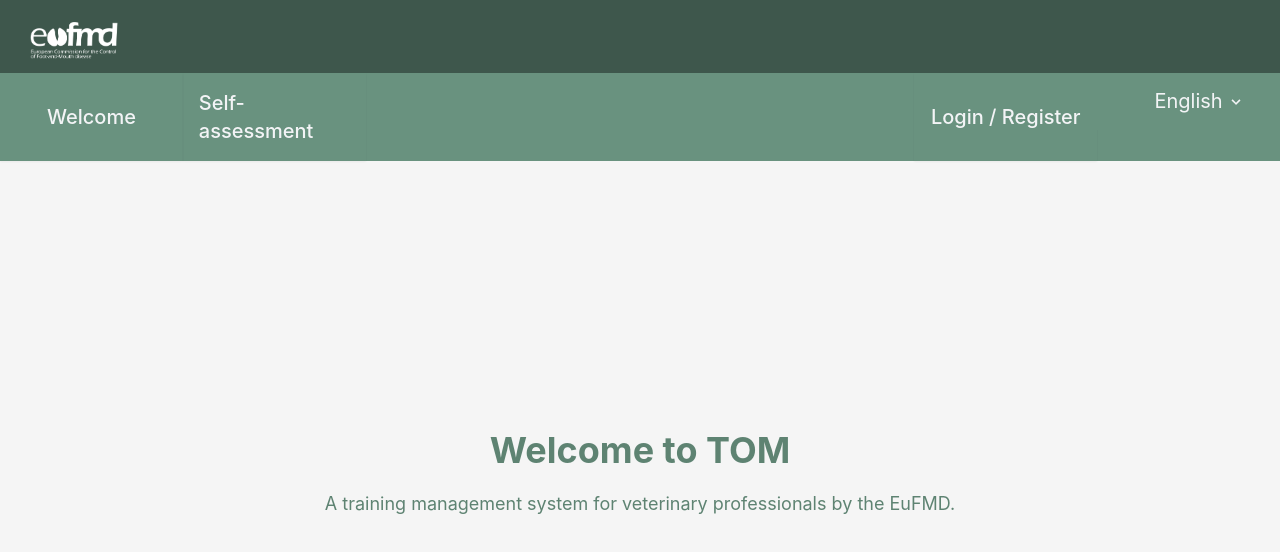
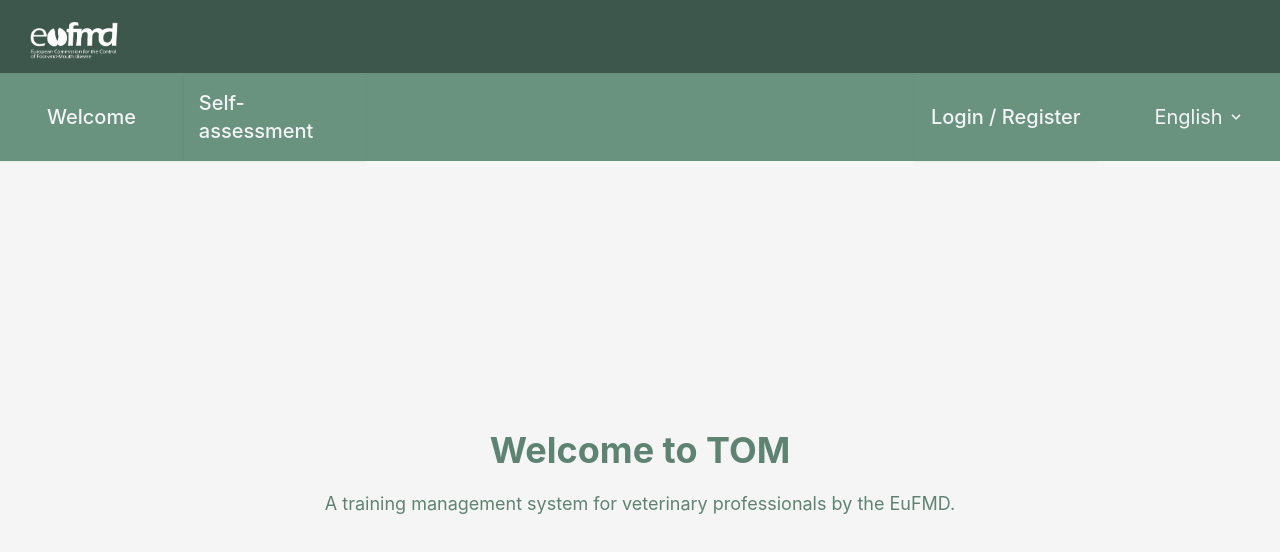
Before and after one commit to FAOEuFMD/TOM-test, a Vue app: page / in a window 1280 px wide. Shown: the top 552 px of the page. Built offline with nearby package versions, Linux system fonts and the light colour scheme.

Commit message:
hotfix: styling fix on locale switcher

```diff
--- a/src/components/navbar/LocaleSwitcher.vue
+++ b/src/components/navbar/LocaleSwitcher.vue
@@ -1,10 +1,9 @@
-src/components/navbar/LocaleSwitcher.vue
 <template>
-  <div class="w-full relative inline-block hover:bg-accent-500">
+  <div class="w-full h-full relative inline-block hover:bg-accent-500">
     <select
       v-model="selectedLocale"
       @change="updateLocale"
-      class="w-full text-center bg-primary-500 hover:bg-accent-500 px-4 py-4 text-xl text-gray-100 appearance-none focus:outline-none leading-tight transition duration-300 ease-in-out cursor-pointer"
+      class="w-full h-full text-center bg-primary-500 hover:bg-accent-500 px-4 py-4 text-xl text-gray-100 appearance-none focus:outline-none leading-tight transition duration-300 ease-in-out cursor-pointer"
     >
       <option v-for="locale in locales" :key="locale.code" :value="locale.code">
         {{ $t(`${locale.name}`) }}
--- a/src/components/navbar/NavbarMenu.vue
+++ b/src/components/navbar/NavbarMenu.vue
@@ -19,7 +19,7 @@
         {{ $t("navbar_links.login_register") }}
       </router-link>
     </li>
-    <li>
+    <li class="flex items-center justify-center">
       <LocaleSwitcher></LocaleSwitcher>
     </li>
   </ul>
```
